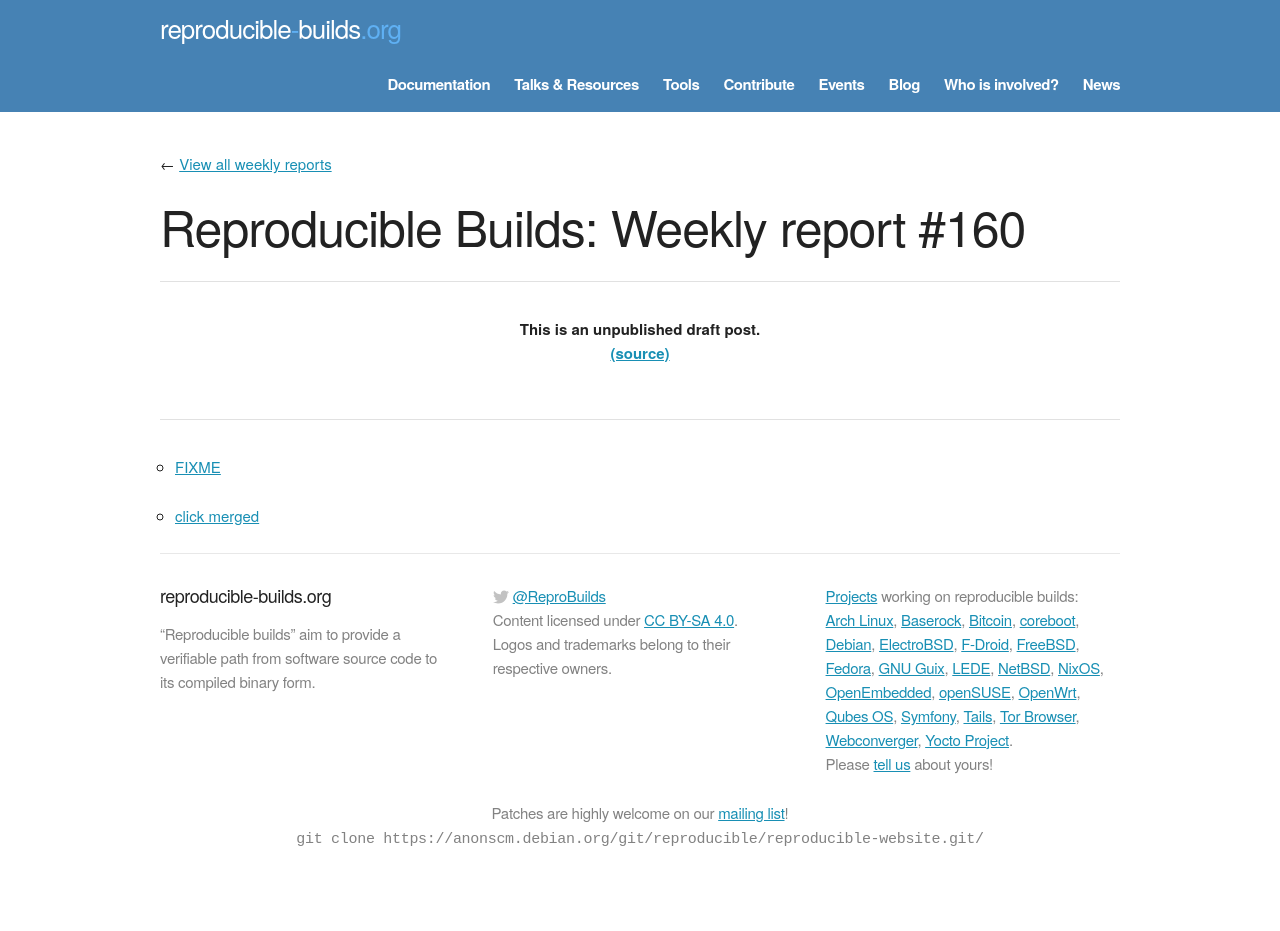
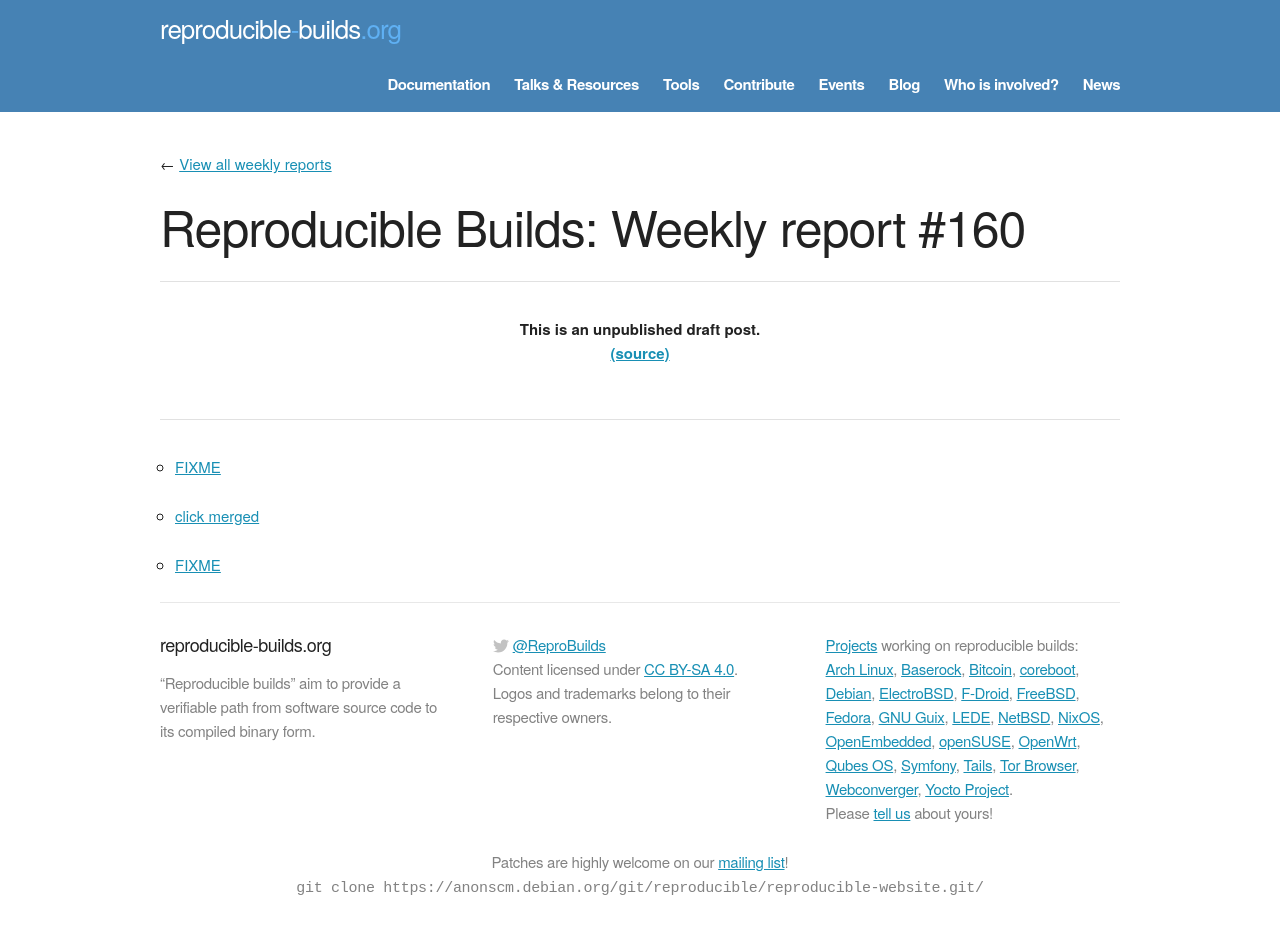
Before and after one commit to prototypefund/reproducible-website, a Jekyll site: the page built from _blog/posts/160.md, in a window 1280 px wide. Built offline with Jekyll 4.4.1, drawn with Linux system fonts in a browser that asks for light colours; some web fonts are replaced; before the commit the page ends 900 px from its top, so only the background shows below that.

Commit message:
160 += https://github.com/rubygems/rubygems/issues/2290

```diff
--- a/_blog/posts/160.md
+++ b/_blog/posts/160.md
@@ -6,3 +6,5 @@ week: 160
 * [FIXME](https://github.com/rubygems/rubygems/pull/2289#issuecomment-388707453)
 
 * [click merged](https://github.com/pallets/click/pull/963)
+
+* [FIXME](https://github.com/rubygems/rubygems/issues/2290)
```
